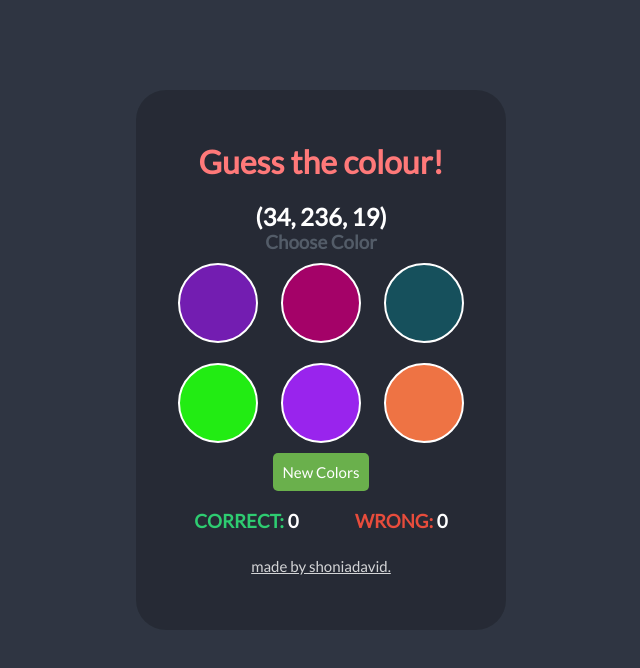
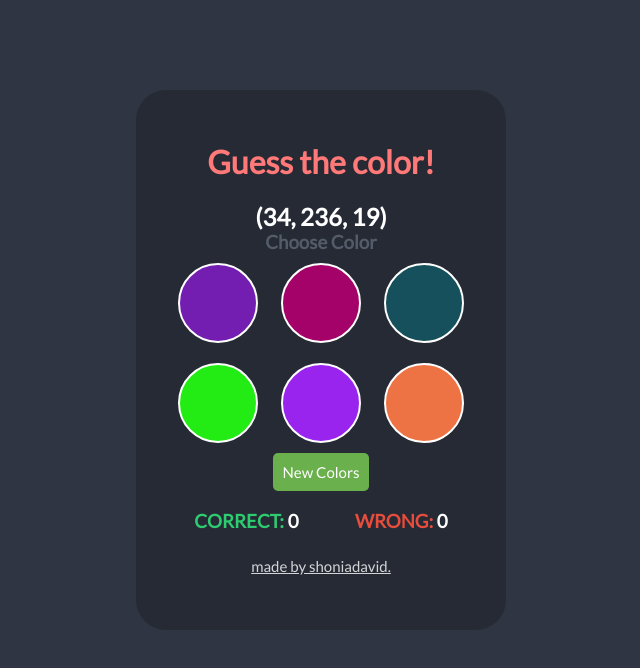
Before and after one commit to shoniadavid/guess-the-color, a plain HTML site: page index.html in a window 1280 px wide. Shown: the whole page, without its empty margins (319-959 px from the left). Drawn offline with Linux system fonts and the light colour scheme.

Commit message:
Corrected typo

```diff
--- a/index.html
+++ b/index.html
@@ -8,7 +8,7 @@
 </head>
 <body>
         <div class = "container">
-            <h1>Guess the colour!</h1>
+            <h1>Guess the color!</h1>
             <h2 id="colourValue"></h2>
             <h3 id="answer">Choose color</h3>
             <div id="buttonWrapper">
```
